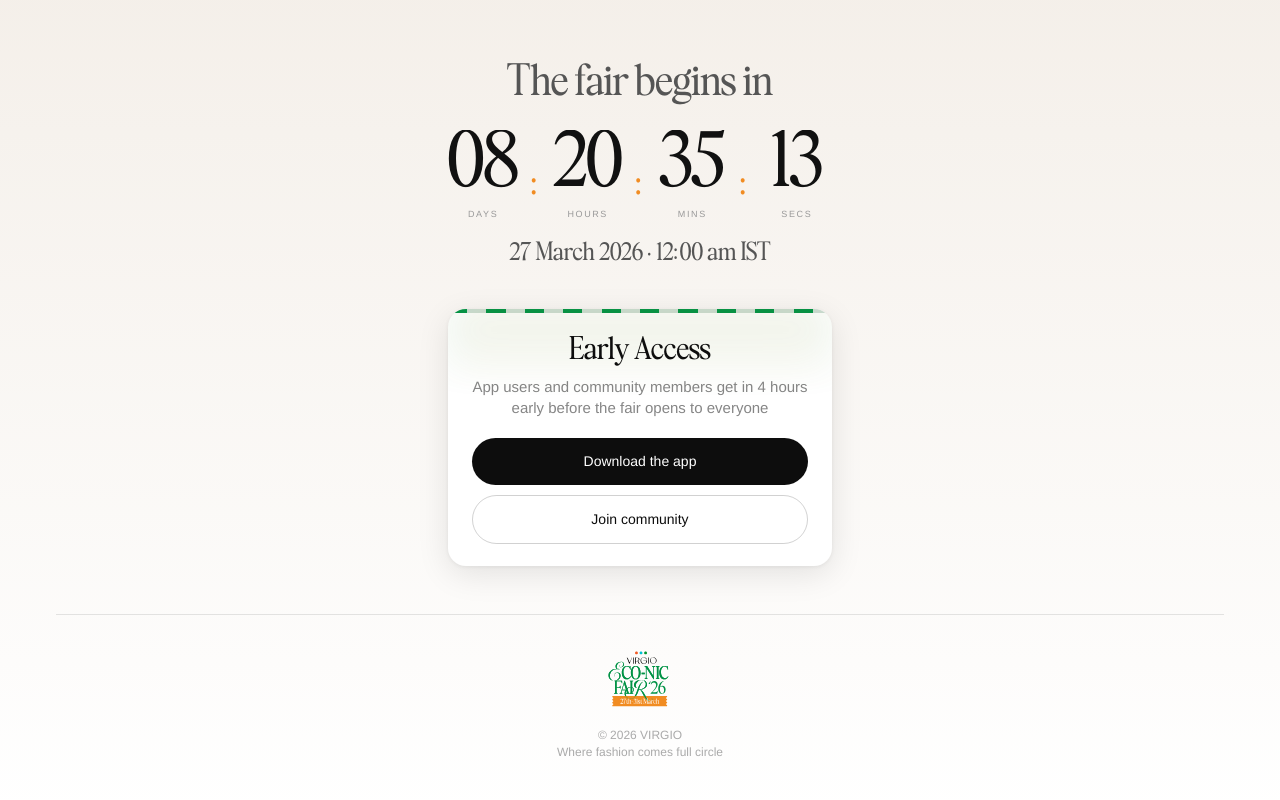
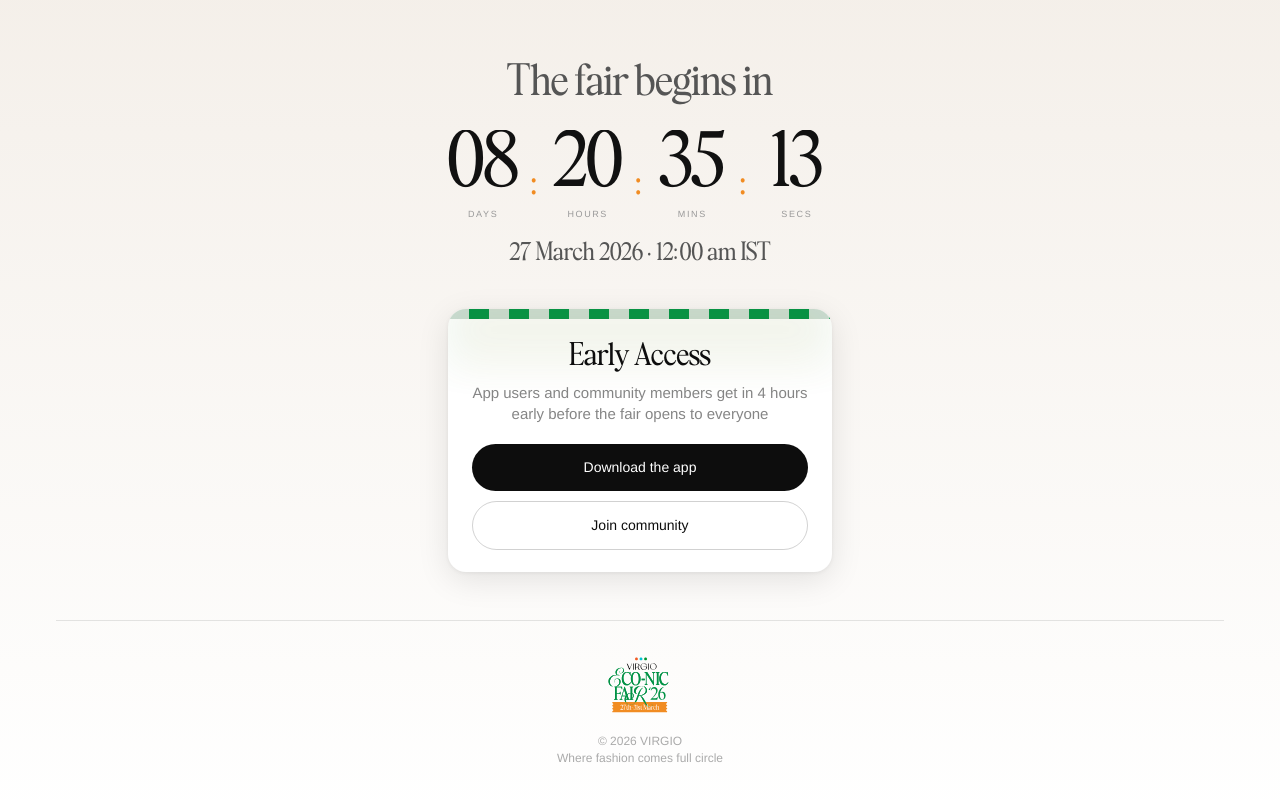
Before and after one commit to charlesboyle/eco-nic-fair-v4, a Next.js app: page / in a window 1280 px wide. Shown: the part 3308-4108 px from the top of the page. Built offline with nearby package versions, Linux system fonts and the light colour scheme.

Commit message:
feat: early access stripe bar taller + continuously sliding animation

```diff
--- a/src/components/FooterCountdown.tsx
+++ b/src/components/FooterCountdown.tsx
@@ -88,11 +88,20 @@ export default function FooterCountdown() {
             boxShadow: '0 8px 32px rgba(0,0,0,0.10), 0 1px 4px rgba(0,0,0,0.06)',
           }}
         >
-          {/* Top dash strip — green and mint */}
-          <div style={{ display: 'flex', height: '4px', overflow: 'hidden', borderRadius: '18px 18px 0 0' }}>
-            {Array.from({ length: 20 }).map((_, i) => (
-              <div key={i} style={{ flex: 1, background: i % 2 === 0 ? '#009245' : '#CDDDD4' }} />
-            ))}
+          {/* Top stripe bar — animated sliding */}
+          <div style={{ height: '10px', overflow: 'hidden', borderRadius: '18px 18px 0 0', position: 'relative' }}>
+            <motion.div
+              aria-hidden
+              style={{
+                position: 'absolute',
+                top: 0, bottom: 0,
+                left: '-40px',
+                right: '-40px',
+                backgroundImage: 'repeating-linear-gradient(to right, #009245 0px, #009245 20px, #CDDDD4 20px, #CDDDD4 40px)',
+              }}
+              animate={{ x: [0, 40] }}
+              transition={{ repeat: Infinity, duration: 1.4, ease: 'linear' }}
+            />
           </div>
 
           {/* Blurred stripe glow at bottom — visual flair */}
```
